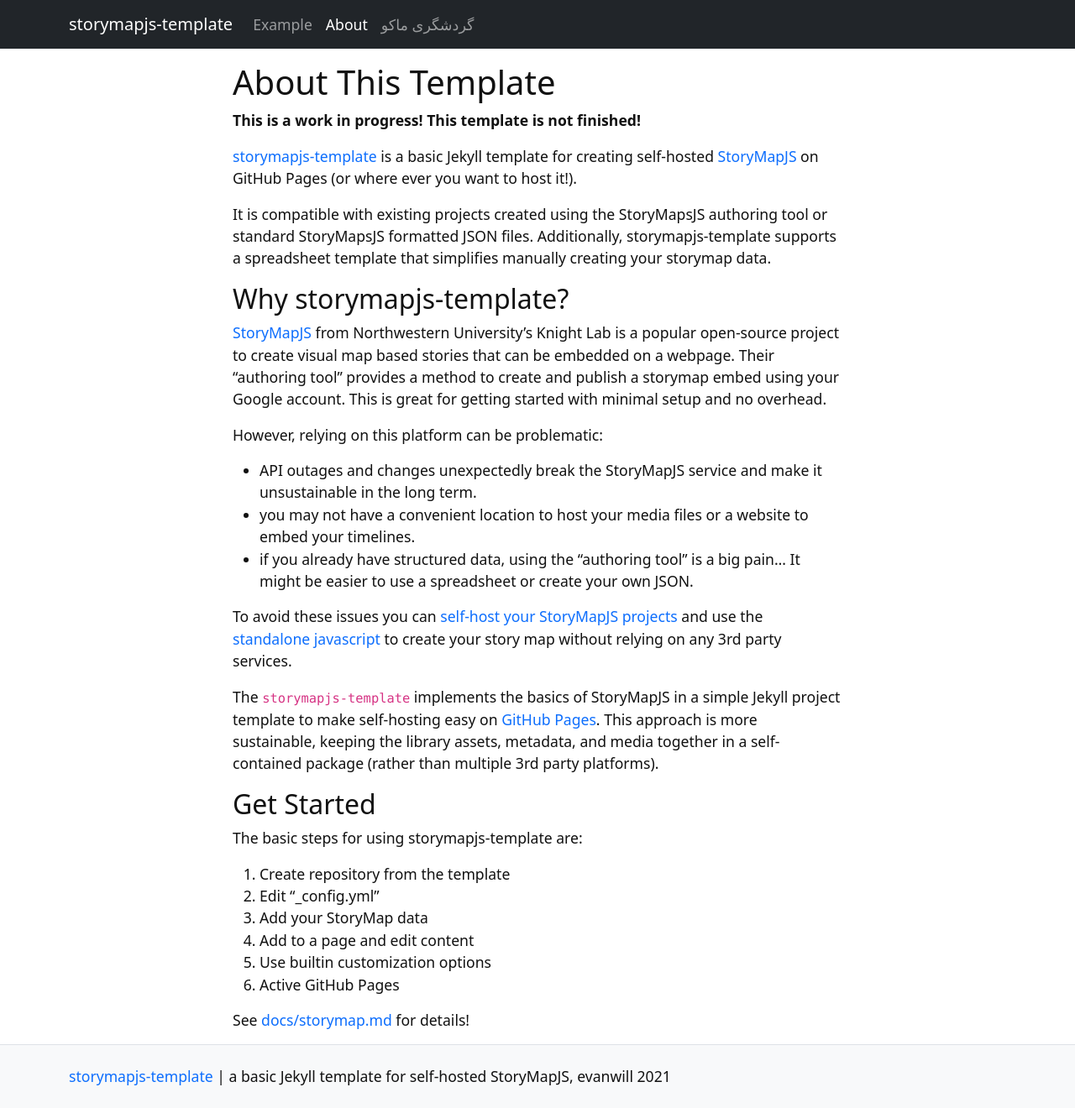
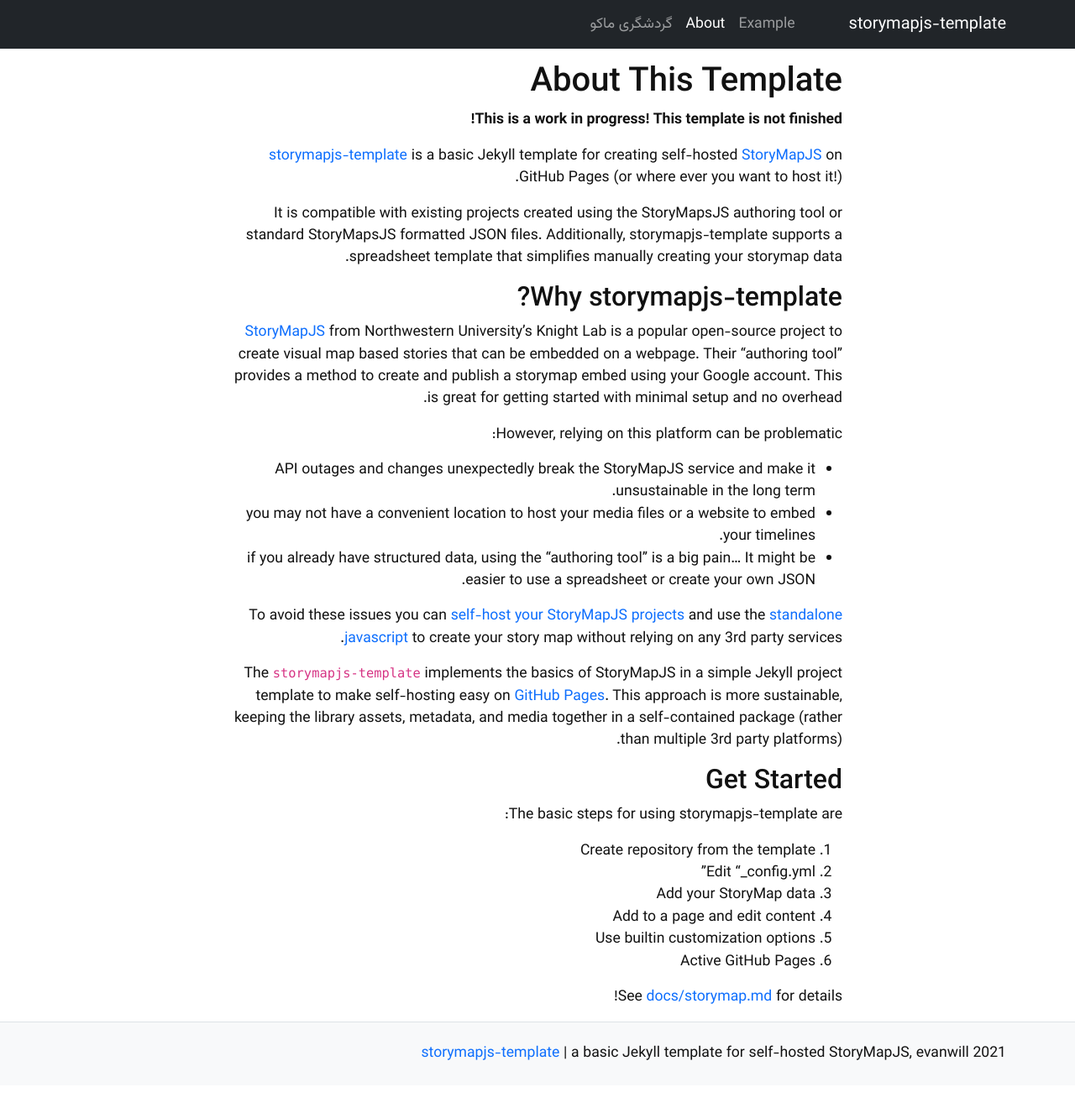
Before and after one commit to kayraprojectorg-collab/mkustrymp, a Jekyll site: the page built from pages/about.md, in a window 1280 px wide. Shown: the whole page at 84% size. Built offline with Jekyll 4.4.1, drawn with Linux system fonts in a browser that asks for light colours; after the commit the page ends 1293 px from its top, so only the background shows below that.

Commit message:
Add full RTL support and Persian Vazirmatn font for site and StoryMapJS
- Add rtl-fa.css: RTL direction for slides, info panel, menubar, slidenav,
  navbar, and Leaflet map controls; self-hosted Vazirmatn font for all elements
- Preserve vco-icons font for library icon glyphs (arrows, markers, minimap)
- Set lang=fa dir=rtl on default and embed layouts

Co-Authored-By: Claude Fable 5 <noreply@anthropic.com>
Claude-Session: https://claude.ai/code/session_01UUSHCXsEAdGjVrTeZSwrpY

```diff
--- a/_includes/template/head.html
+++ b/_includes/template/head.html
@@ -12,6 +12,7 @@
 {% if page.head %}{% include {{ page.head }} %}{% endif %}
 {% if layout.head %}{% include {{ layout.head }} %}{% endif %}
 <link rel="stylesheet" href="{{ '/assets/css/main.css' | relative_url }}" type="text/css">
+<link rel="stylesheet" href="{{ '/assets/css/rtl-fa.css' | relative_url }}" type="text/css">
 
 {% include template/page-meta.html %}
 
--- a/_layouts/default.html
+++ b/_layouts/default.html
@@ -1,5 +1,5 @@
 <!DOCTYPE html>
-<html lang="en" class="h-100">
+<html lang="fa" dir="rtl" class="h-100">
     <head>
         {% include template/head.html %}
     </head>
--- a/_layouts/storymap-embed.html
+++ b/_layouts/storymap-embed.html
@@ -3,7 +3,7 @@ head: storymap/storymap-head.html
 foot: storymap/storymap-js.html
 ---
 <!doctype html>
-<html lang="en">
+<html lang="fa" dir="rtl">
     <head>
         {% include template/head.html %}
     </head>
--- /dev/null
+++ b/assets/css/rtl-fa.css
@@ -0,0 +1,204 @@
+/* ==========================================================================
+   rtl-fa.css — راست‌چین‌سازی کامل سایت و StoryMapJS + فونت فارسی وزیرمتن
+   فونت‌ها به‌صورت محلی در assets/fonts میزبانی می‌شوند (بدون نیاز به CDN).
+   ========================================================================== */
+
+/* --------------------------------------------------------------------------
+   ۱) فونت وزیرمتن (Vazirmatn)
+   -------------------------------------------------------------------------- */
+@font-face {
+  font-family: "Vazirmatn";
+  src: url("../fonts/Vazirmatn-Regular.woff2") format("woff2");
+  font-weight: 400;
+  font-style: normal;
+  font-display: swap;
+}
+@font-face {
+  font-family: "Vazirmatn";
+  src: url("../fonts/Vazirmatn-Medium.woff2") format("woff2");
+  font-weight: 500;
+  font-style: normal;
+  font-display: swap;
+}
+@font-face {
+  font-family: "Vazirmatn";
+  src: url("../fonts/Vazirmatn-Bold.woff2") format("woff2");
+  font-weight: 700;
+  font-style: normal;
+  font-display: swap;
+}
+
+:root {
+  --fa-font-stack: "Vazirmatn", "IRANSans", "Vazir", Tahoma, Arial, sans-serif;
+}
+
+/* --------------------------------------------------------------------------
+   ۲) راست‌چین‌سازی کل سایت (بدنه، نوار ناوبری، فوتر)
+   -------------------------------------------------------------------------- */
+html {
+  direction: rtl;
+}
+
+body {
+  font-family: var(--fa-font-stack);
+  text-align: right;
+}
+
+h1, h2, h3, h4, h5, h6,
+.navbar, .dropdown-menu, .btn, .form-control,
+input, textarea, select, button {
+  font-family: var(--fa-font-stack);
+}
+
+/* نوار ناوبری بوت‌استرپ: جبران کلاس‌های margin که در حالت RTL برنمی‌گردند */
+.navbar-nav.ms-auto {
+  margin-left: 0 !important;
+  margin-right: auto !important;
+}
+.navbar-nav.me-auto {
+  margin-right: 0 !important;
+  margin-left: auto !important;
+}
+.dropdown-menu {
+  text-align: right;
+}
+.navbar-brand {
+  margin-right: 0;
+  margin-left: 1rem;
+}
+
+/* لیست‌ها و نقل‌قول‌ها در متن صفحات */
+main ul, main ol {
+  padding-right: 2rem;
+  padding-left: 0;
+}
+blockquote {
+  border-right: 4px solid #dee2e6;
+  border-left: 0;
+  padding-right: 1rem;
+  padding-left: 0;
+}
+
+/* --------------------------------------------------------------------------
+   ۳) فونت فارسی برای تمام المان‌های StoryMapJS
+   (storymap.css فونت Helvetica را روی تک‌تک المان‌ها ست می‌کند،
+    بنابراین override با !important لازم است)
+   -------------------------------------------------------------------------- */
+.vco-storymap,
+.vco-storymap *:not([class*="vco-icon-"]):not(.vco-slidenav-icon):not(.vco-mapmarker):not(.vco-mapmarker-active):not(.leaflet-control-minimap-toggle-display):not(.leaflet-control-zoom-in):not(.leaflet-control-zoom-out) {
+  font-family: var(--fa-font-stack) !important;
+}
+
+/* آیکون‌های داخلی کتابخانه باید با فونت آیکون خودش بمانند */
+.vco-storymap [class*="vco-icon-"],
+.vco-storymap [class*="vco-icon-"]:before,
+.vco-storymap .vco-slidenav-icon,
+.vco-storymap .vco-slidenav-icon:before,
+.vco-storymap .vco-mapmarker,
+.vco-storymap .vco-mapmarker-active,
+.vco-storymap .leaflet-control-minimap-toggle-display:after {
+  font-family: "vco-icons" !important;
+}
+
+/* --------------------------------------------------------------------------
+   ۴) راست‌چین‌سازی اسلایدها و پنل اطلاعات StoryMapJS
+   -------------------------------------------------------------------------- */
+/* متن اصلی هر اسلاید: تیتر، توضیحات، تاریخ */
+.vco-storymap .vco-text,
+.vco-storymap .vco-text-content,
+.vco-storymap .vco-text-content-container,
+.vco-storymap .vco-headline,
+.vco-storymap .vco-headline-title,
+.vco-storymap .vco-headline-date,
+.vco-storymap .vco-text-date,
+.vco-storymap .vco-note,
+.vco-storymap .vco-message,
+.vco-storymap .vco-message-content,
+.vco-storymap .vco-feedback {
+  direction: rtl;
+  text-align: right;
+}
+
+/* رسانه‌ها: کپشن و منبع تصویر، نقل‌قول و ویکی‌پدیا */
+.vco-storymap .vco-caption,
+.vco-storymap .vco-credit,
+.vco-storymap .vco-media-blockquote,
+.vco-storymap .vco-media-wikipedia {
+  direction: rtl;
+  text-align: right;
+}
+
+/* اسلاید معرفی (overview) و دکمه شروع: وسط‌چین می‌ماند اما جهت متن RTL */
+.vco-storymap .vco-slide-calltoaction,
+.vco-storymap .vco-slide-calltoaction-button-text {
+  direction: rtl;
+}
+
+/* --------------------------------------------------------------------------
+   ۵) نوار ناوبری بین اسلایدها (فلش‌های قبلی/بعدی)
+   عنوان و توضیح پیش‌نمایش اسلاید کناری راست‌چین می‌شود؛
+   جای فلش‌ها ثابت می‌ماند تا با رفتار جاوااسکریپت کتابخانه تداخل نکند.
+   -------------------------------------------------------------------------- */
+.vco-storymap .vco-slidenav-next .vco-slidenav-title,
+.vco-storymap .vco-slidenav-next .vco-slidenav-description,
+.vco-storymap .vco-slidenav-previous .vco-slidenav-title,
+.vco-storymap .vco-slidenav-previous .vco-slidenav-description {
+  direction: rtl;
+}
+.vco-storymap .vco-slidenav-previous .vco-slidenav-title,
+.vco-storymap .vco-slidenav-previous .vco-slidenav-description {
+  text-align: right;
+}
+.vco-storymap .vco-slidenav-next .vco-slidenav-title,
+.vco-storymap .vco-slidenav-next .vco-slidenav-description {
+  text-align: left;
+}
+
+/* --------------------------------------------------------------------------
+   ۶) منوی بالای نقشه (دکمه‌های بازگشت به شروع و ...)
+   از گوشه چپ به گوشه راست نقشه منتقل می‌شود.
+   -------------------------------------------------------------------------- */
+.vco-storymap .vco-menubar {
+  left: auto !important;
+  right: 0 !important;
+  text-align: right;
+  border-right: 0;
+  border-left: 1px solid #e6e6e6;
+  border-bottom-left-radius: 10px;
+  border-bottom-right-radius: 0;
+}
+.vco-storymap .vco-menubar .vco-menubar-button {
+  direction: rtl;
+}
+
+/* --------------------------------------------------------------------------
+   ۷) کنترل‌های نقشه (Leaflet)
+   دکمه زوم به سمت راست نقشه منتقل می‌شود تا با منوی راست‌چین هماهنگ باشد.
+   -------------------------------------------------------------------------- */
+.vco-storymap .vco-map .leaflet-top.leaflet-left {
+  left: auto;
+  right: 0;
+}
+.vco-storymap .vco-map .leaflet-top.leaflet-left .leaflet-control {
+  margin-left: 0;
+  margin-right: 10px;
+}
+/* متن attribution نقشه چپ‌چین و LTR بماند (نام‌ها و لینک‌های لاتین) */
+.vco-storymap .leaflet-control-attribution {
+  direction: ltr;
+}
+
+/* --------------------------------------------------------------------------
+   ۸) موارد تکمیلی
+   -------------------------------------------------------------------------- */
+/* اعداد و تاریخ‌های لاتین داخل متن فارسی درست نمایش داده شوند */
+.vco-storymap .vco-text-content,
+.vco-storymap .vco-caption,
+.vco-storymap .vco-credit {
+  unicode-bidi: plaintext;
+}
+
+/* لینک داخل متن اسلاید */
+.vco-storymap .vco-text-content a {
+  unicode-bidi: embed;
+}
```
Also changed, not shown: assets/fonts/Vazirmatn-Bold.woff2 (added), assets/fonts/Vazirmatn-Medium.woff2 (added), assets/fonts/Vazirmatn-Regular.woff2 (added).
